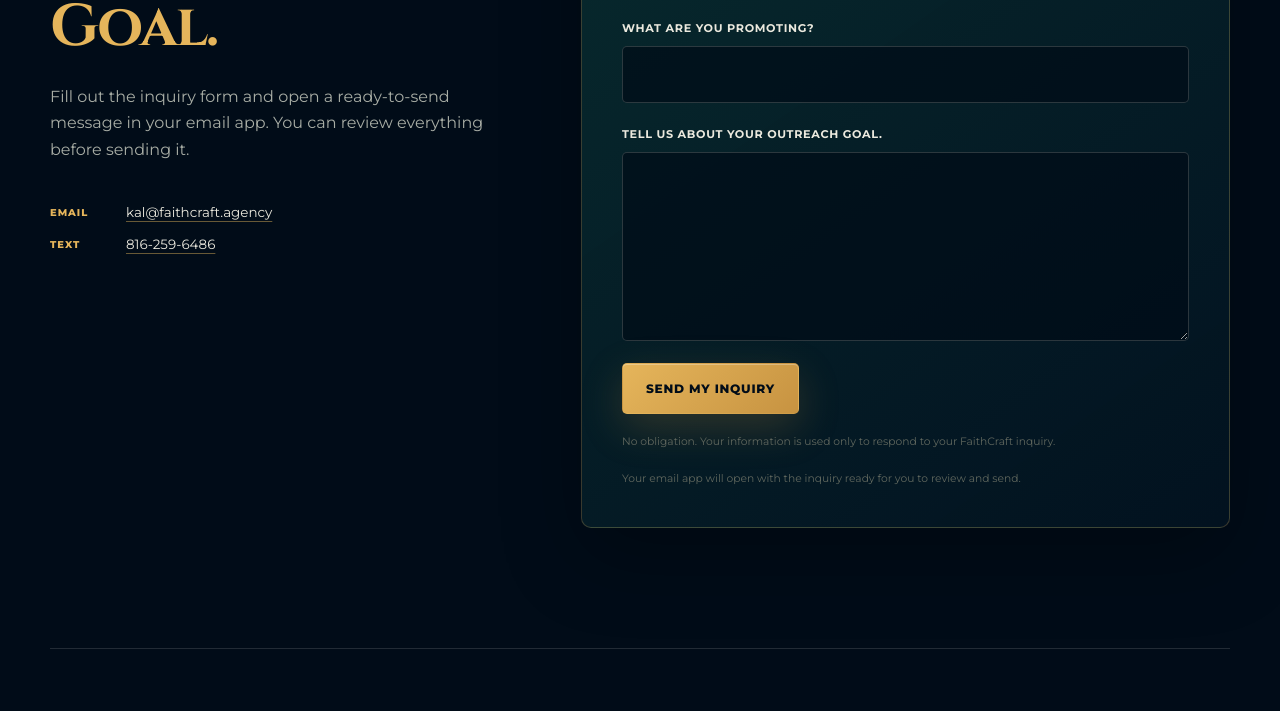
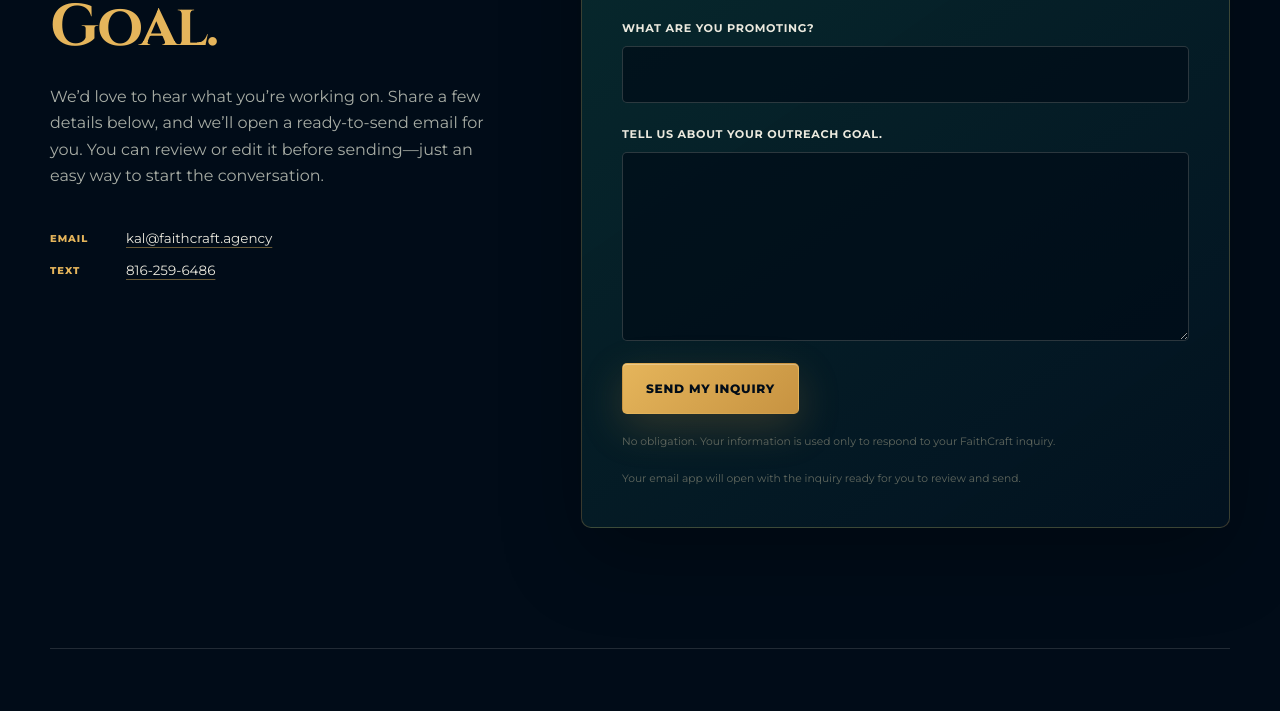
Before and after one commit to britbrae08/faithcraft, a website: page public/leadgen/index.html in a window 1280 px wide. Shown: the part 7693-8404 px from the top of the page. Drawn offline with Linux system fonts and the light colour scheme.

Commit message:
Warm up lead generation form invitation

```diff
--- a/public/leadgen/index.html
+++ b/public/leadgen/index.html
@@ -213,7 +213,7 @@
         <div class="contact-intro" data-reveal>
           <p class="eyebrow"><span></span>Prefer email?</p>
           <h2>Tell Us About Your <em>Outreach Goal.</em></h2>
-          <p>Fill out the inquiry form and open a ready-to-send message in your email app. You can review everything before sending it.</p>
+          <p>We’d love to hear what you’re working on. Share a few details below, and we’ll open a ready-to-send email for you. You can review or edit it before sending—just an easy way to start the conversation.</p>
           <div class="contact-direct">
             <span>Email</span>
             <a href="mailto:kalmanroller@gmail.com?subject=FaithCraft%20Lead%20Generation%20Inquiry">kalmanroller@gmail.com</a>
```
